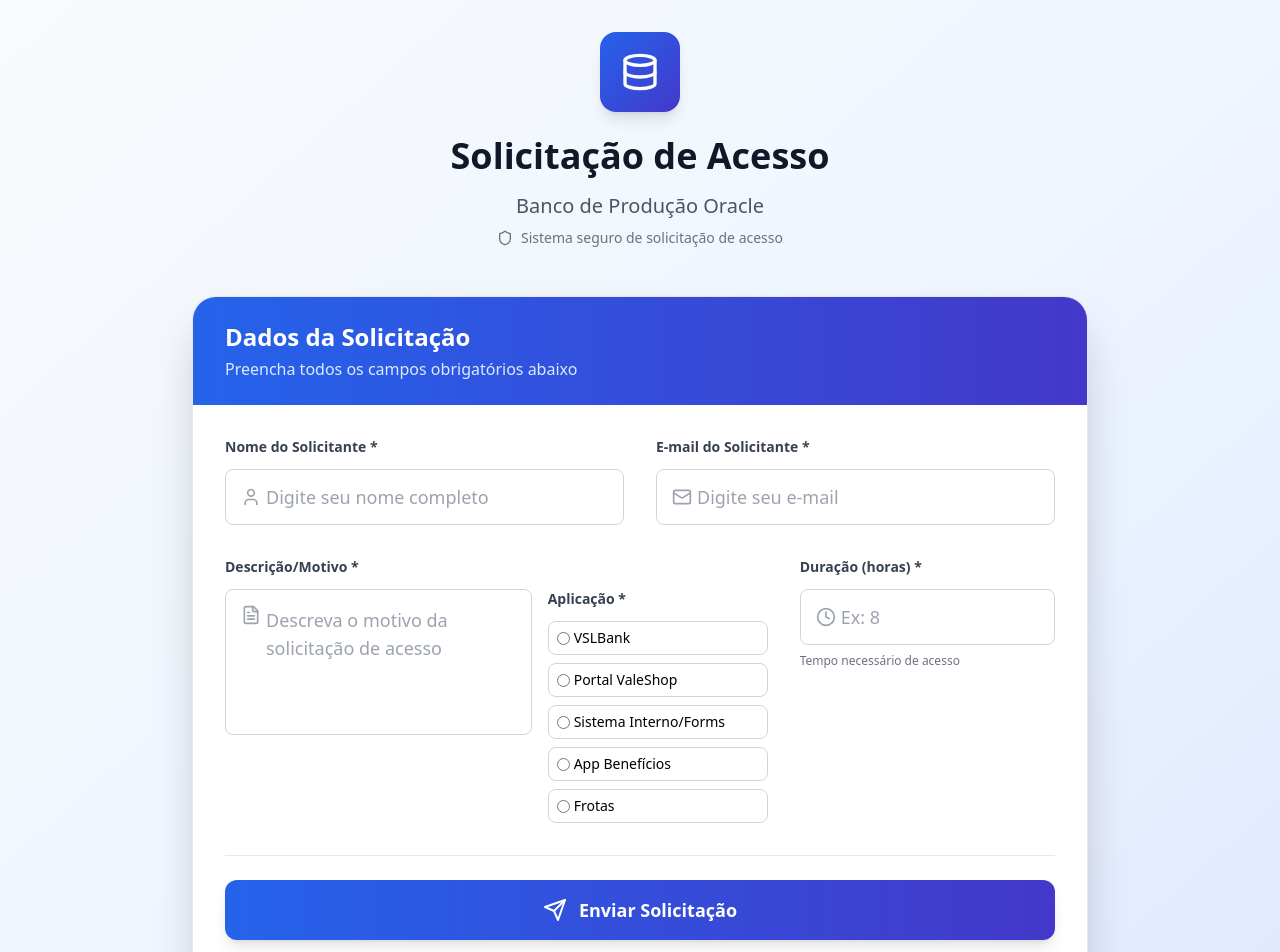
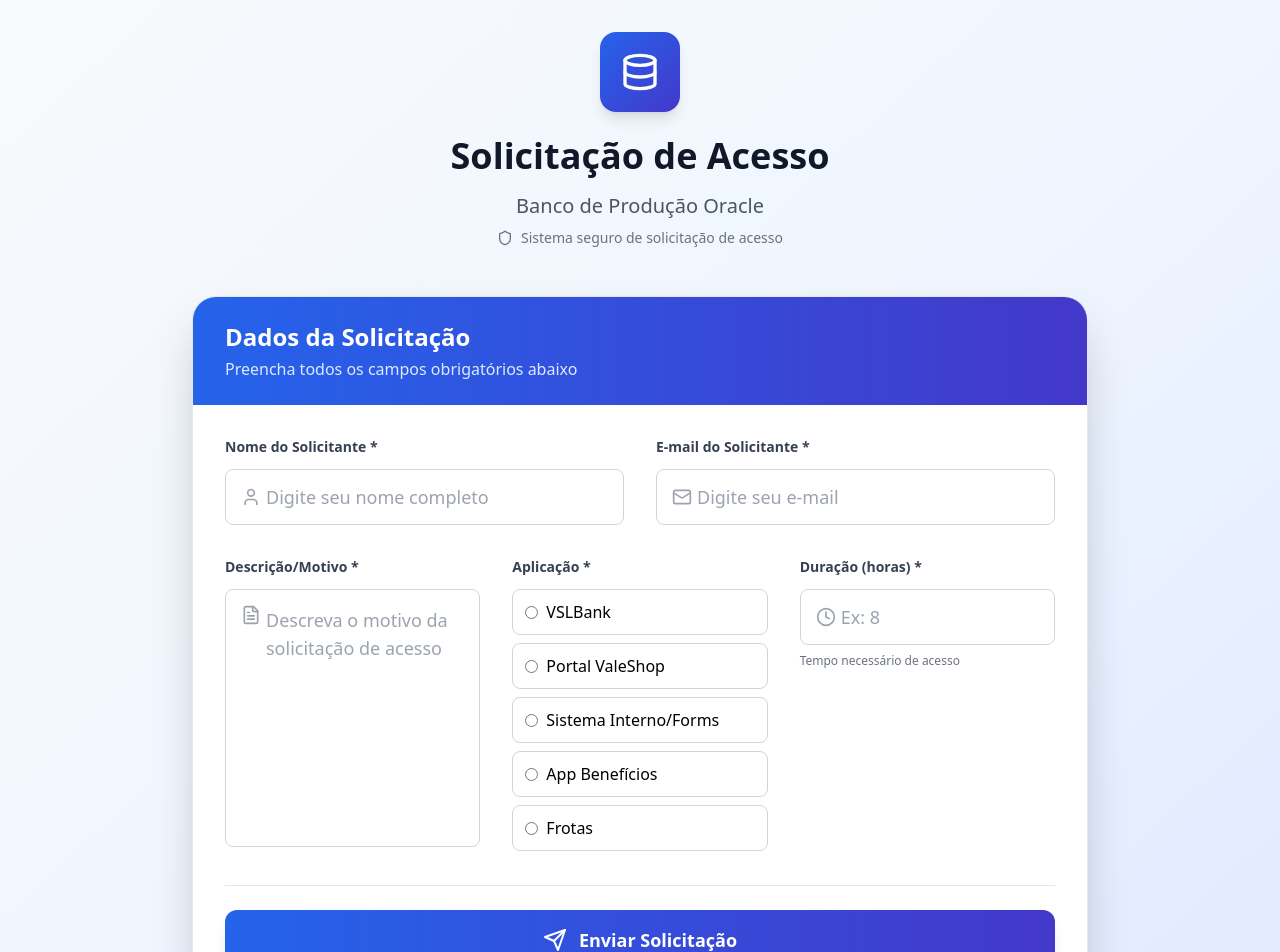
Before and after one commit to kaua2398/test2, a React (Vite) app: page / in a window 1280 px wide. Shown: the top 952 px of the page. Built offline with nearby package versions, Linux system fonts and the light colour scheme.

Commit message:
Edit App.tsx

```diff
--- a/src/App.tsx
+++ b/src/App.tsx
@@ -6,7 +6,7 @@ interface FormData {
   requester_email: string;
   reason: string;
   duration_hours: string;
-  application: string; // Novo campo para aplicação
+  application: string;
 }
 
 interface FormStatus {
@@ -20,7 +20,7 @@ function App() {
     requester_email: '',
     reason: '',
     duration_hours: '',
-    application: '' // Inicializa vazio
+    application: ''
   });
 
   const [errors, setErrors] = useState<Partial<FormData>>({});
@@ -65,7 +65,6 @@ function App() {
   const handleInputChange = (field: keyof FormData, value: string) => {
     setFormData(prev => ({ ...prev, [field]: value }));
 
-    // Clear error when user starts typing
     if (errors[field]) {
       setErrors(prev => ({ ...prev, [field]: undefined }));
     }
@@ -100,7 +99,7 @@ function App() {
           requester_email: '',
           reason: '',
           duration_hours: '',
-          application: '' // Limpa também o campo da aplicação
+          application: ''
         });
       } else {
         const errorText = await response.text();
@@ -155,7 +154,6 @@ function App() {
           </div>
 
           <div className="p-4 sm:p-8">
-          {/* Header */}
 
           {/* Status Messages */}
           {status.type === 'success' && (
@@ -216,32 +214,31 @@ function App() {
               </div>
             </div>
 
+            {/* CORREÇÃO: Nova estrutura de grid para alinhar os campos */}
             <div className="grid grid-cols-1 lg:grid-cols-3 gap-6 sm:gap-8">
-              {/* Descrição/Motivo + Aplicação lado a lado */}
-              <div className="lg:col-span-2">
+              {/* Coluna 1: Descrição/Motivo */}
+              <div className="lg:col-span-1">
                 <label className="block text-sm sm:text-sm font-semibold text-gray-700 mb-2 sm:mb-3">
                   Descrição/Motivo *
                 </label>
-                <div className="flex flex-col lg:flex-row gap-4 items-stretch w-full">
-                  <div className="relative flex-1 w-full min-w-0 flex items-stretch">
+                <div className="relative">
                     <FileText className="absolute left-3 sm:left-4 top-3 sm:top-4 text-gray-400 w-4 h-4 sm:w-5 sm:h-5" />
-                    <div className="flex flex-col w-full">
                     <textarea
                       value={formData.reason}
                       onChange={(e) => handleInputChange('reason', e.target.value)}
-                        className={`${inputClasses('reason')} w-full min-h-[100px] sm:min-h-[120px] pt-3 sm:pt-4 pb-3 sm:pb-4 text-base sm:text-lg resize-none pl-10 sm:pl-10`}
+                      className={`${inputClasses('reason')} w-full min-h-[180px] sm:min-h-[200px] pt-3 sm:pt-4 pb-3 sm:pb-4 text-base sm:text-lg resize-none pl-10 sm:pl-10`}
                       placeholder="Descreva o motivo da solicitação de acesso"
-                        rows={4}
+                      rows={8}
                     />
-                      {/* Mensagem de erro abaixo da caixa de texto, alinhada à esquerda */}
+                </div>
                 {errors.reason && (
-                        <p className="mt-2 text-sm text-red-600 font-medium text-left">{errors.reason}</p>
+                  <p className="mt-2 text-sm text-red-600 font-medium">{errors.reason}</p>
                 )}
               </div>
-                  </div>
-                  {/* Botões de escolha da aplicação ao lado, centralizados verticalmente */}
-                  <div className="flex flex-col justify-center gap-2 w-[220px] min-w-[180px] max-w-[240px] h-full">
-                    <span className="block text-sm font-semibold text-gray-700 mb-1">Aplicação *</span>
+
+              {/* Coluna 2: Aplicação */}
+              <div className="lg:col-span-1">
+                <label className="block text-sm font-semibold text-gray-700 mb-2 sm:mb-3">Aplicação *</label>
                 <div className="flex flex-col gap-2">
                   {[
                     { value: 'VSLBank', label: 'VSLBank' },
@@ -250,9 +247,9 @@ function App() {
                     { value: 'App Benefícios', label: 'App Benefícios' },
                     { value: 'Frotas', label: 'Frotas' }
                   ].map(app => (
-                        <label key={app.value} className={`flex items-center px-2 py-1.5 rounded-lg border cursor-pointer transition-all duration-150 text-xs sm:text-sm font-medium
+                    <label key={app.value} className={`flex items-center px-3 py-2.5 rounded-lg border cursor-pointer transition-all duration-150 text-sm sm:text-base font-medium
                       ${formData.application === app.value
-                            ? 'bg-blue-600 text-white border-blue-600'
+                        ? 'bg-blue-600 text-white border-blue-600 shadow-sm'
                         : errors.application
                           ? 'border-red-500 bg-red-50 text-red-700'
                           : 'bg-white border-gray-300 hover:border-blue-400'}
@@ -263,7 +260,7 @@ function App() {
                         value={app.value}
                         checked={formData.application === app.value}
                         onChange={() => handleInputChange('application', app.value)}
-                            className="mr-1 accent-blue-600"
+                        className="mr-2 accent-blue-600"
                       />
                       {app.label}
                     </label>
@@ -273,10 +270,9 @@ function App() {
                   <p className="mt-2 text-sm text-red-600 font-medium">{errors.application}</p>
                 )}
               </div>
-                </div>
-              </div>
-              {/* Duração */}
-              <div>
+
+              {/* Coluna 3: Duração */}
+              <div className="lg:col-span-1">
                 <label className="block text-sm sm:text-sm font-semibold text-gray-700 mb-2 sm:mb-3">
                 Duração (horas) *
                 </label>
```
Lines whose indentation alone changed are shown as unchanged.
